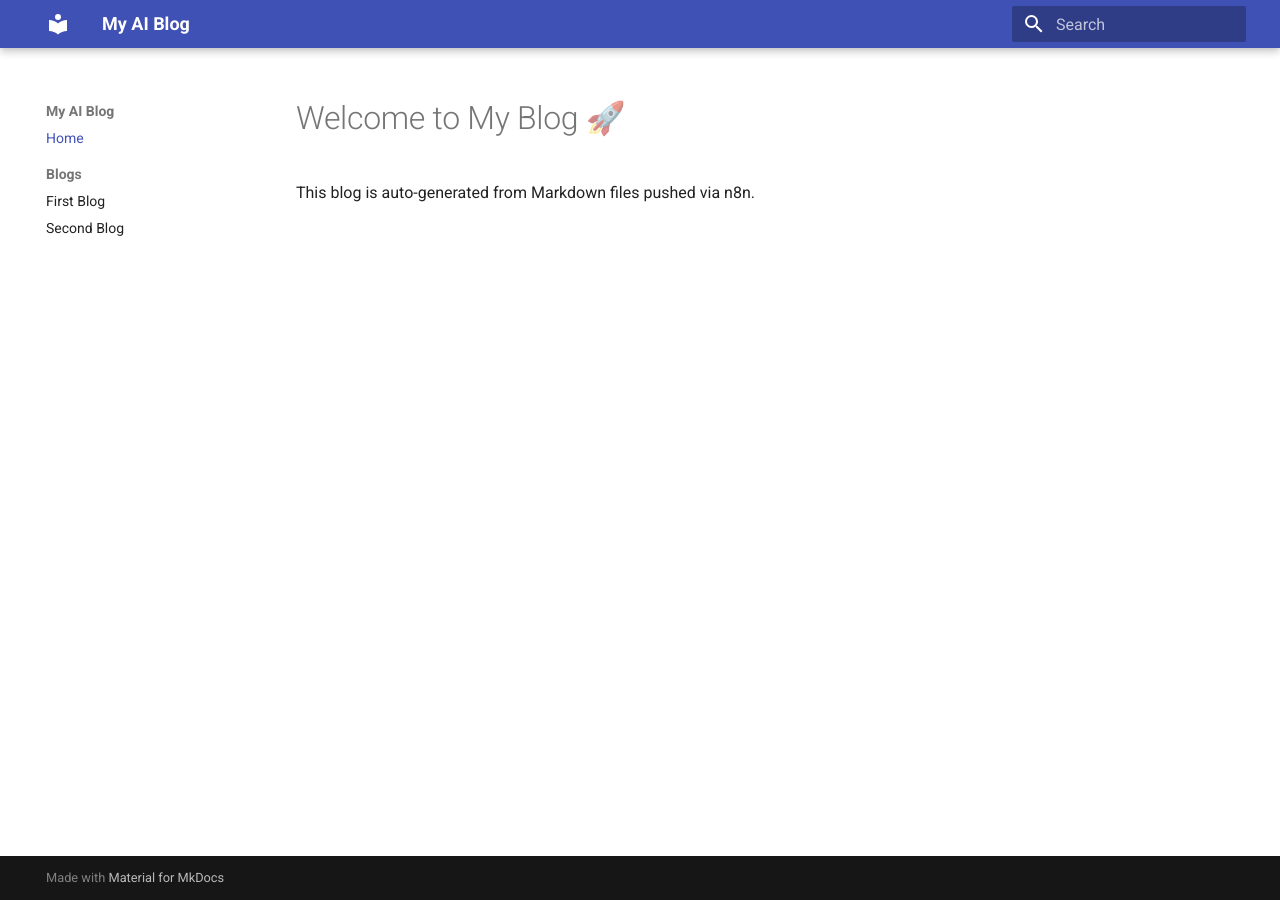
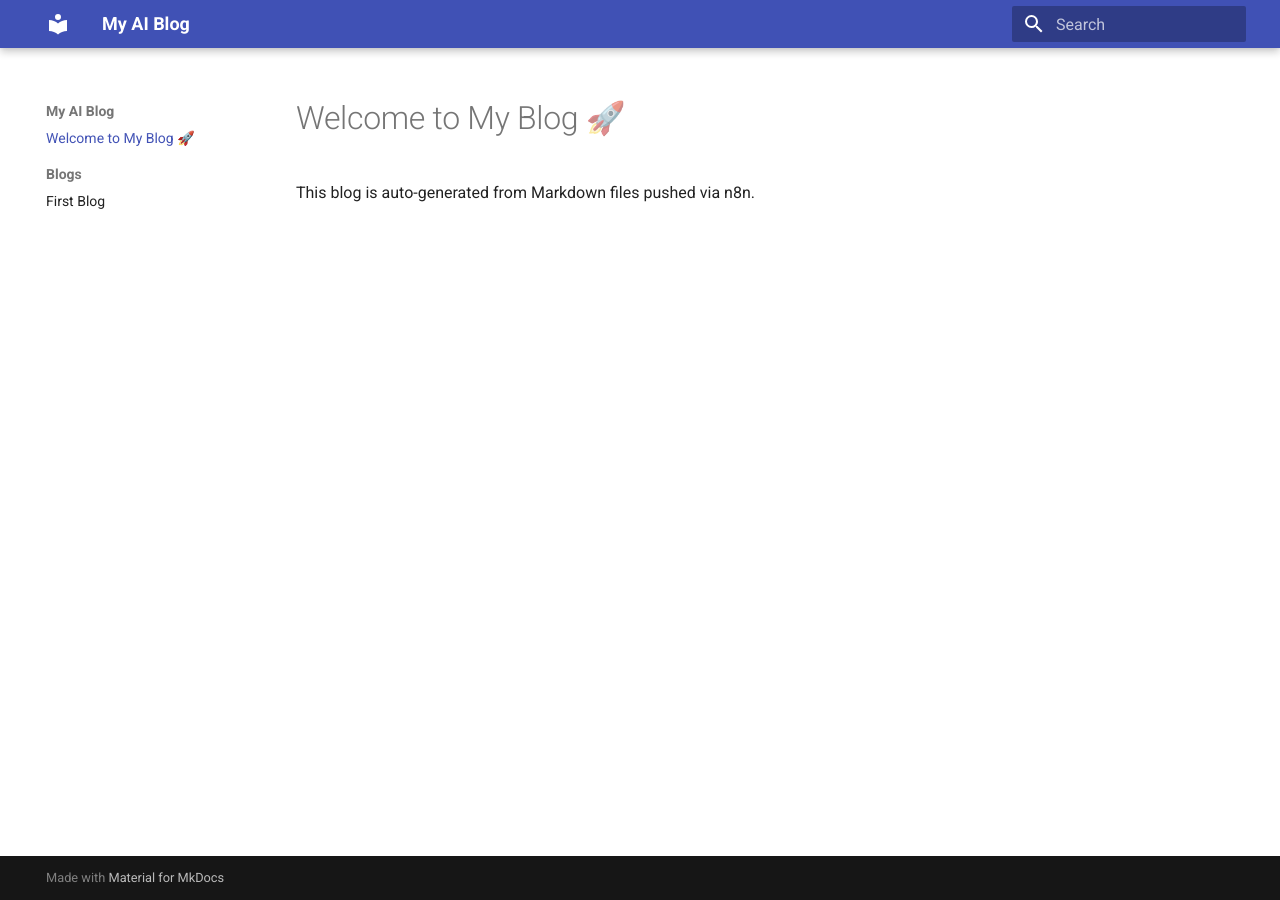
Before and after one commit to AkashSrivastava995/blogs, an MkDocs documentation site: the page built from docs/index.md, in a window 1280 px wide. Built offline with MkDocs 1.6.1 and Material for MkDocs 9.7.7, drawn with Linux system fonts in a browser that asks for light colours; part of the change alters nothing that is shown.

Commit message:
Update mkdocs.yml

```diff
--- a/mkdocs.yml
+++ b/mkdocs.yml
@@ -8,8 +8,3 @@ theme:
     - toc.integrate
     - search.suggest
     - search.highlight
-nav:
-  - Home: index.md
-  - Blogs:
-      - First Blog: blogs/first-blog.md
-      - Second Blog: blogs/second-blog.md
```
